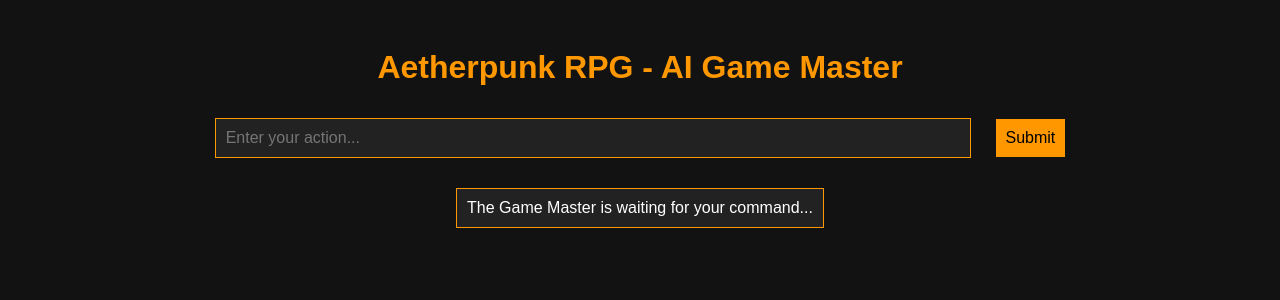
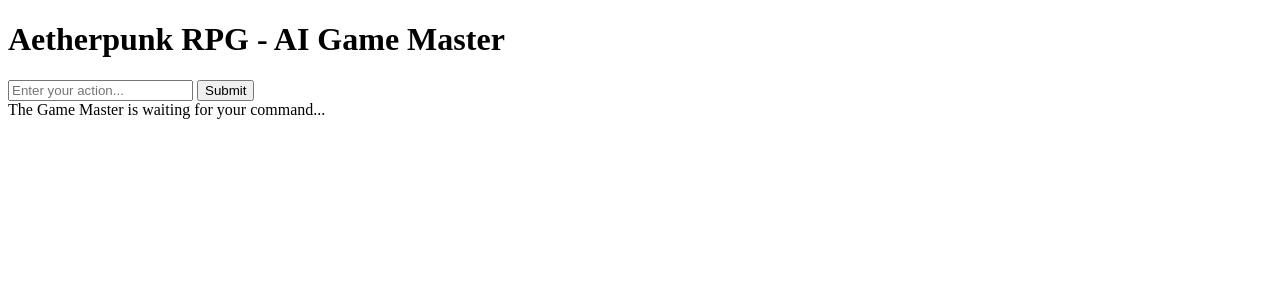
Before and after one commit to KhalilRCG/Aetherpunk-GMAI, a Flask app: page / in a window 1280 px wide. Shown: the top 300 px of the page. Run offline with Flask 3, Linux system fonts and the light colour scheme; some libraries are stand-ins or nearby versions.

Commit message:
Update index.html

```diff
--- a/templates/index.html
+++ b/templates/index.html
@@ -1,52 +1,8 @@
 <!DOCTYPE html>
 <html lang="en">
 <head>
-    <meta charset="UTF-8">
-    <meta name="viewport" content="width=device-width, initial-scale=1.0">
     <title>Aetherpunk Game Master AI</title>
     <script src="https://cdnjs.cloudflare.com/ajax/libs/socket.io/4.0.1/socket.io.js"></script>
-    <style>
-        body {
-            font-family: Arial, sans-serif;
-            background-color: #121212;
-            color: #ffffff;
-            text-align: center;
-            padding: 20px;
-        }
-        h1 {
-            color: #ff9800;
-        }
-        input, button {
-            font-size: 16px;
-            padding: 10px;
-            margin: 10px;
-        }
-        input {
-            width: 60%;
-            background-color: #222;
-            color: white;
-            border: 1px solid #ff9800;
-            padding: 10px;
-        }
-        button {
-            background-color: #ff9800;
-            color: black;
-            border: none;
-            cursor: pointer;
-        }
-        button:hover {
-            background-color: #e67e00;
-        }
-        #response {
-            margin-top: 20px;
-            padding: 10px;
-            background-color: #222;
-            border: 1px solid #ff9800;
-            display: inline-block;
-            max-width: 80%;
-            word-wrap: break-word;
-        }
-    </style>
 </head>
 <body>
     <h1>Aetherpunk RPG - AI Game Master</h1>
@@ -55,7 +11,7 @@
     <div id="response">The Game Master is waiting for your command...</div>
 
     <script>
-        var socket = io("https://aetherpunk-gmai.onrender.com");  // REPLACE WITH YOUR RENDER URL
+        var socket = io("https://aetherpunk-gmai.onrender.com"); // Replace with your actual Render URL
 
         function sendAction() {
             var action = document.getElementById("playerInput").value;
```
